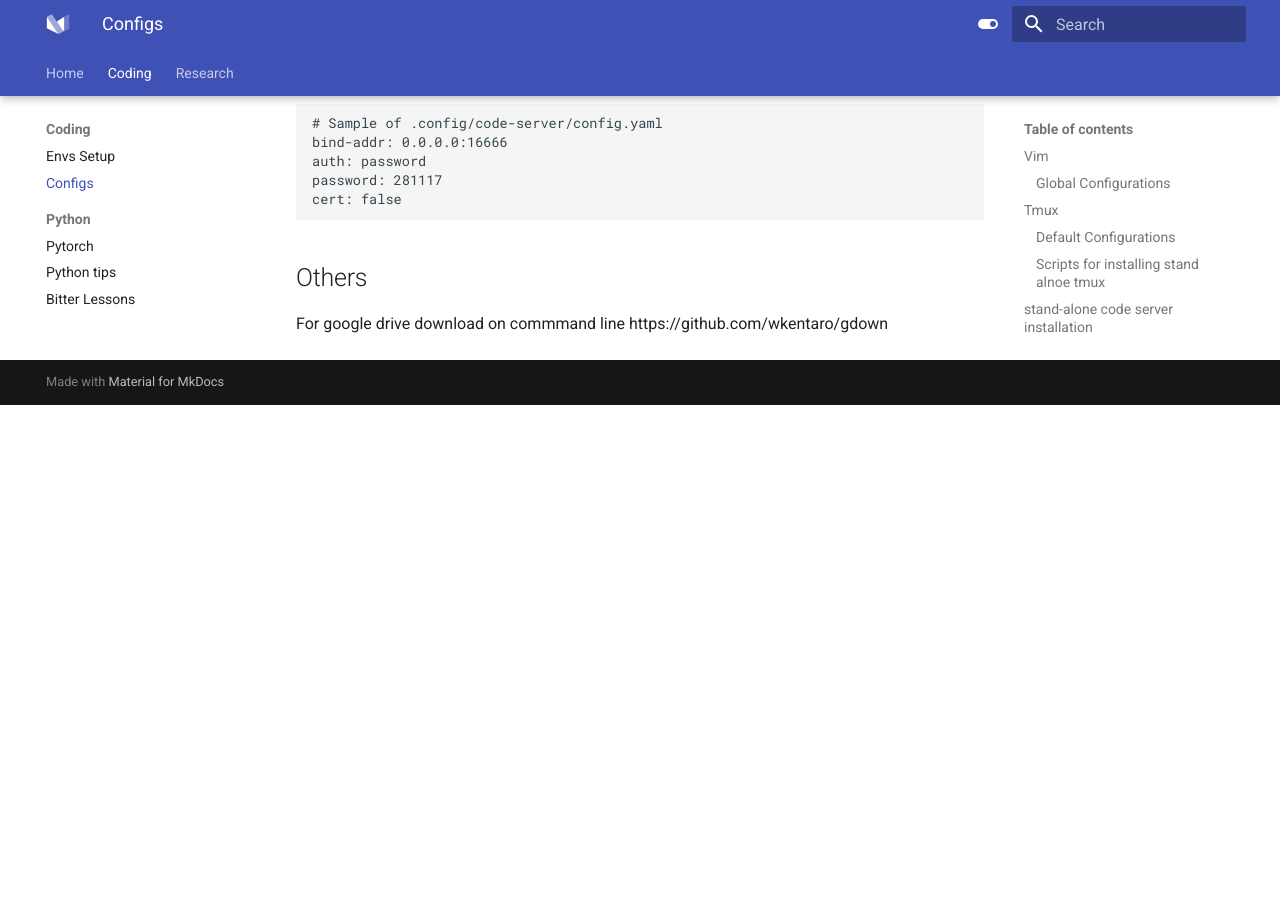
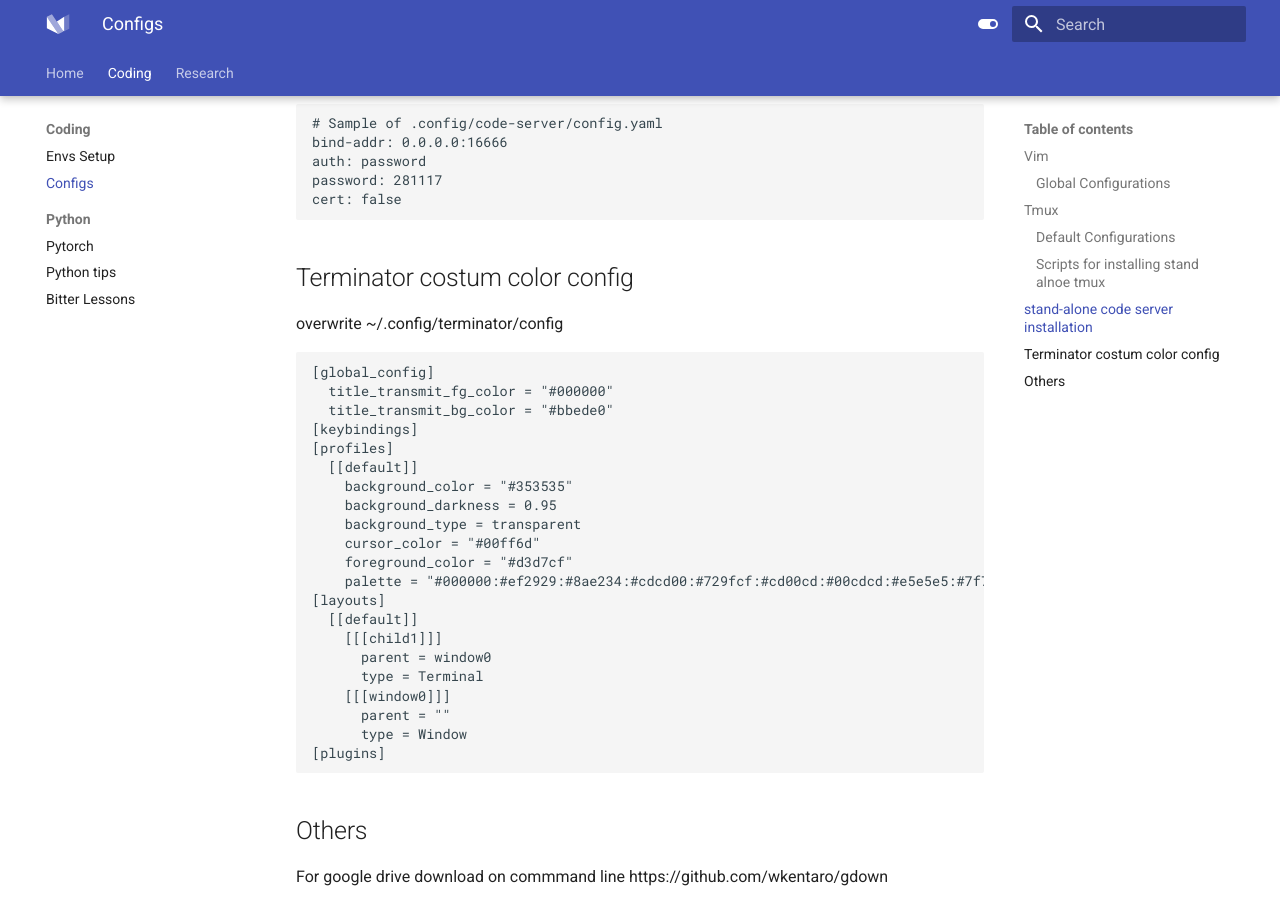
Before and after one commit to jojoml/jojodoc, an MkDocs documentation site: the page built from docs/coding/configs.md, in a window 1280 px wide and 900 px high, scrolled down 2462 px. Built offline with MkDocs 1.6.1 and Material for MkDocs 9.7.7, drawn with Linux system fonts in a browser that asks for light colours; before the commit the page ends 2867 px from its top, so only the background shows below that.

Commit message:
add terminator configs

````diff
--- a/docs/coding/configs.md
+++ b/docs/coding/configs.md
@@ -120,6 +120,32 @@ password: 281117
 cert: false
 ```
 
+## Terminator costum color config
+overwrite ~/.config/terminator/config
+```
+[global_config]
+  title_transmit_fg_color = "#000000"
+  title_transmit_bg_color = "#bbede0"
+[keybindings]
+[profiles]
+  [[default]]
+    background_color = "#353535"
+    background_darkness = 0.95
+    background_type = transparent
+    cursor_color = "#00ff6d"
+    foreground_color = "#d3d7cf"
+    palette = "#000000:#ef2929:#8ae234:#cdcd00:#729fcf:#cd00cd:#00cdcd:#e5e5e5:#7f7f7f:#cc0000:#73d216:#ffff00:#5c5cff:#ff00ff:#00ffff:#ffffff"
+[layouts]
+  [[default]]
+    [[[child1]]]
+      parent = window0
+      type = Terminal
+    [[[window0]]]
+      parent = ""
+      type = Window
+[plugins]
+```
+
 ## Others
 For google drive download on commmand line
 https://github.com/wkentaro/gdown
````
